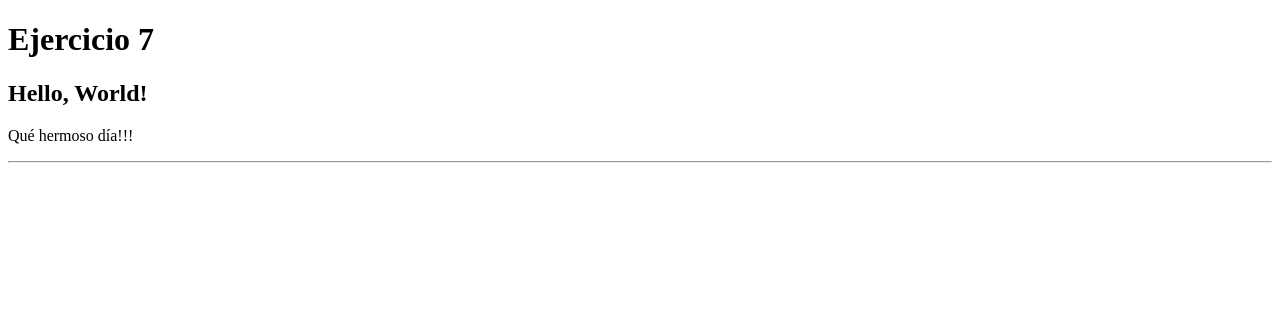
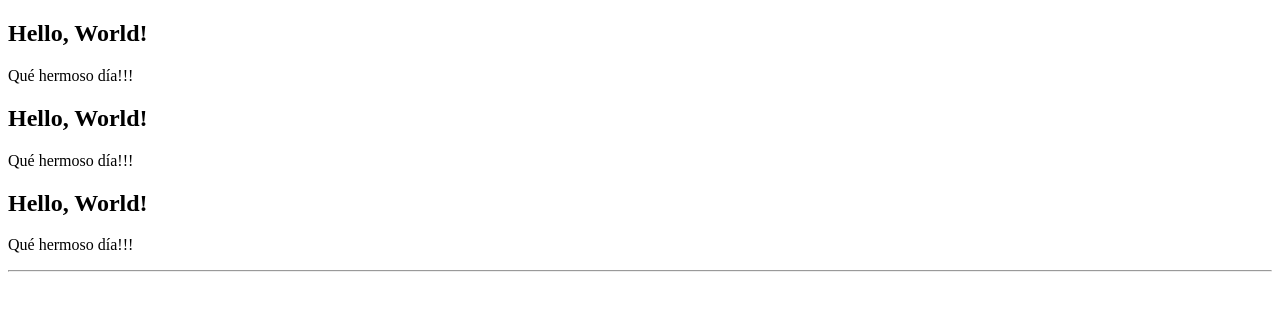
Before and after one commit to MarcosMarcoski/Ejercicios-React, a React (Vite) app in the folder vite-project/ejercicios/: page / in a window 1280 px wide. Shown: the top 310 px of the page. Built offline with nearby package versions, Linux system fonts and the light colour scheme.

Commit message:
ejercicio-10

```diff
--- a/vite-project/ejercicios/src/App.jsx
+++ b/vite-project/ejercicios/src/App.jsx
@@ -3,8 +3,10 @@ import { HelloWorld } from "./componentes/HelloWorld";
 export function App() {
   return (
     <div>
-      <h1>Ejercicio 7</h1>
       <HelloWorld />
+      <HelloWorld />
+      <HelloWorld />
+      {/* se repetirá tantas veces como quieras en el navegador */}
       <hr />
     </div>
   );
```
